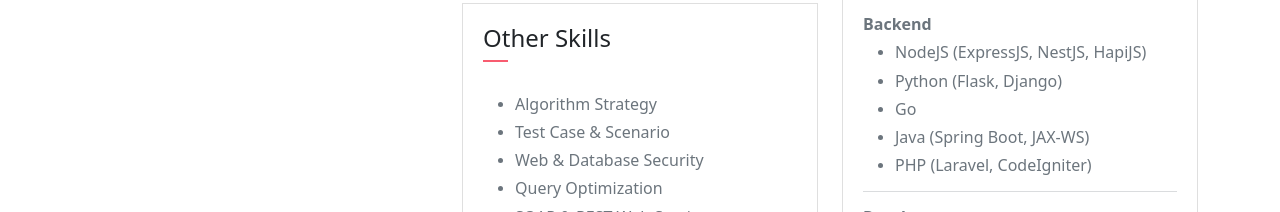
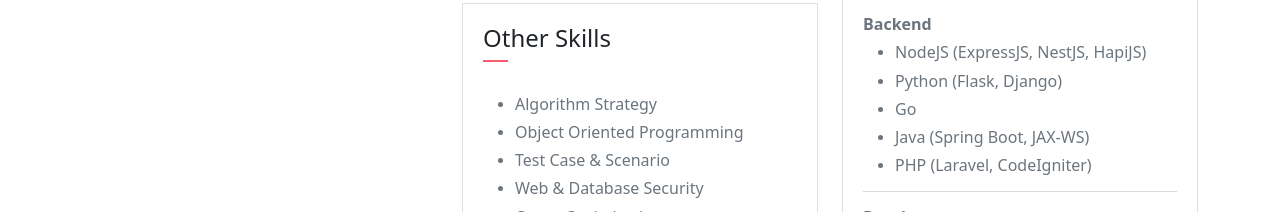
Before and after one commit to WillyWilsen/My-Profile-UI, a Next.js app: page / in a window 1280 px wide. Shown: the part 1560-1772 px from the top of the page. Built offline with nearby package versions, Linux system fonts and the light colour scheme; no server answers.

Commit message:
Update Profile

```diff
--- a/pages/index.js
+++ b/pages/index.js
@@ -279,6 +279,7 @@
                           <div className={custom.cardbody}>
                             <ul>
                               <li><h6>Algorithm Strategy</h6></li>
+                              <li><h6>Object Oriented Programming</h6></li>
                               <li><h6>Test Case & Scenario</h6></li>
                               <li><h6>Web & Database Security</h6></li>
                               <li><h6>Query Optimization</h6></li>
```
